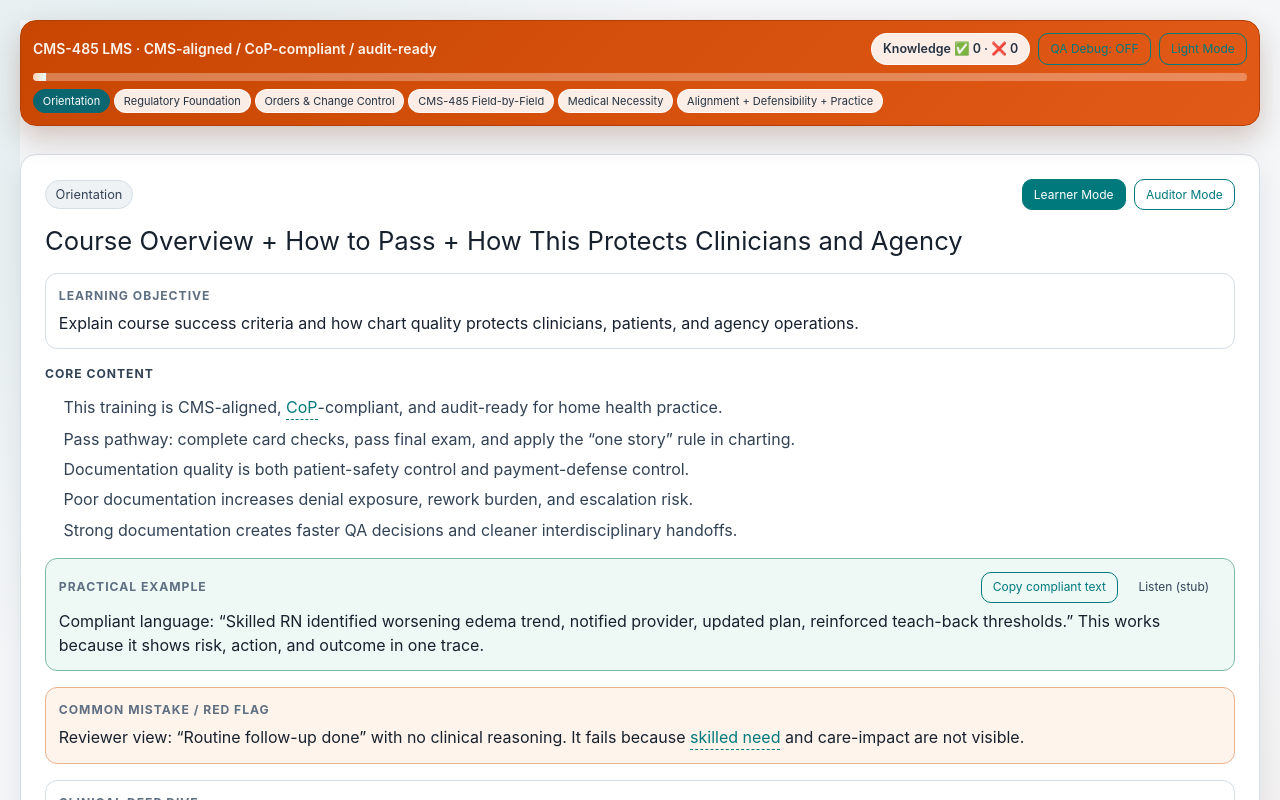
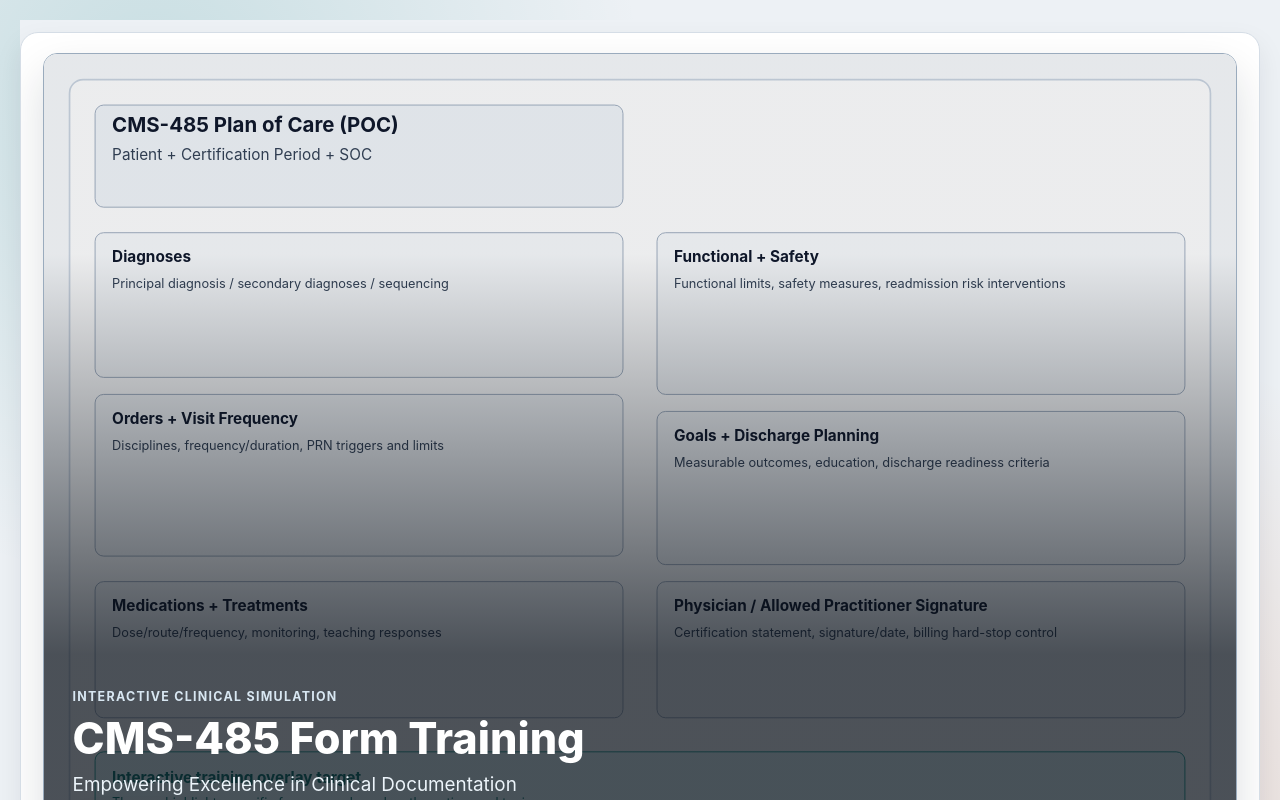
Before and after one commit to robertp-max/CSM-485-Form, a React (Vite) app: page / in a window 1280 px wide. Shown: the top 800 px of the page. Built offline with nearby package versions, Linux system fonts and the light colour scheme.

Commit message:
feat: hero-first LMS styling polish and accessible glossary tooltips

```diff
--- a/src/App.css
+++ b/src/App.css
@@ -1,10 +1,10 @@
 .app-shell {
-  width: min(980px, 100%);
+  width: min(1120px, 100%);
   margin: 0 auto;
   position: relative;
   z-index: 1;
   display: grid;
-  gap: 1rem;
+  gap: 0.85rem;
 }
 
 .night-sky {
@@ -60,6 +60,11 @@ body {
   display: grid;
   gap: 0.7rem;
   box-shadow: var(--shadow-card);
+}
+
+.sticky.top-0 {
+  background: linear-gradient(180deg, var(--bg-surface), color-mix(in oklab, var(--bg-surface) 92%, #0a111c 8%));
+  border-color: var(--border-strong);
 }
 
 [data-theme='light'] .app-shell {
@@ -132,11 +137,85 @@ body {
   overflow: hidden;
   background: var(--bg-card);
   border: 1px solid var(--border-subtle);
-  border-radius: 16px;
+  border-radius: 18px;
   box-shadow: var(--shadow-card);
-  padding: 1.5rem;
+  padding: 1.25rem 1.4rem;
   text-align: left;
   transition: transform 180ms ease, box-shadow 220ms ease, border-color 180ms ease;
+}
+
+.hero-start {
+  position: relative;
+  border-radius: 14px;
+  overflow: hidden;
+  min-height: clamp(300px, 52vh, 520px);
+  border: 1px solid var(--border-strong);
+  box-shadow: var(--shadow-float);
+}
+
+.hero-start-image {
+  width: 100%;
+  height: 100%;
+  display: block;
+  object-fit: cover;
+}
+
+.hero-start-overlay {
+  position: absolute;
+  inset: 0;
+  display: grid;
+  align-content: end;
+  gap: 0.5rem;
+  padding: clamp(1rem, 2.2vw, 1.8rem);
+  background: linear-gradient(180deg, rgba(10, 20, 34, 0.08) 24%, rgba(8, 15, 24, 0.72) 72%);
+}
+
+.hero-start-kicker {
+  margin: 0;
+  color: #d8e7f2;
+  font-size: 0.78rem;
+  letter-spacing: 0.1em;
+  text-transform: uppercase;
+  font-weight: 700;
+}
+
+.hero-start-title {
+  margin: 0;
+  color: #ffffff;
+  font-size: clamp(1.6rem, 4vw, 2.7rem);
+  line-height: 1.1;
+  font-weight: 800;
+}
+
+.hero-start-subtitle {
+  margin: 0;
+  color: #ecf4fa;
+  font-size: clamp(0.95rem, 2vw, 1.18rem);
+}
+
+.hero-start-cta {
+  justify-self: start;
+  margin-top: 0.5rem;
+  padding: 0.66rem 1.1rem;
+  border-radius: 999px;
+  background: #c74601;
+  color: #ffffff;
+  border: 1px solid #c74601;
+  font-weight: 700;
+  font-size: 0.9rem;
+  box-shadow: 0 8px 24px rgba(199, 70, 1, 0.34);
+  transition: transform 160ms ease, box-shadow 160ms ease, background-color 160ms ease;
+}
+
+.hero-start-cta:hover {
+  transform: translateY(-1px);
+  background: #ad3d01;
+  box-shadow: 0 12px 28px rgba(199, 70, 1, 0.44);
+}
+
+.hero-start-cta:active {
+  transform: scale(0.98);
+  background: #8f3301;
 }
 
 .training-card::before {
@@ -178,21 +257,30 @@ body {
 
 .progress-fill {
   height: 100%;
-  background: linear-gradient(90deg, var(--brand-primary), var(--brand-secondary));
+  background: linear-gradient(90deg, #00797d 12%, #c74601 100%);
 }
 
 .section-chip {
   border-radius: 999px;
-  padding: 0.18rem 0.55rem;
-  background: var(--bg-card-muted);
+  padding: 0.22rem 0.62rem;
+  background: color-mix(in oklab, var(--bg-surface) 92%, #0c1624 8%);
   color: var(--text-secondary);
   border: 1px solid var(--border-subtle);
+  transition: transform 150ms ease, border-color 150ms ease, color 150ms ease, background-color 150ms ease;
+}
+
+.section-chip:hover {
+  transform: translateY(-1px);
+  border-color: var(--brand-secondary);
+  color: var(--text-primary);
 }
 
 .section-chip.active {
-  background: var(--brand-secondary);
+  background: var(--bg-surface);
   color: #ffffff;
   border-color: var(--brand-secondary);
+  color: var(--brand-secondary);
+  box-shadow: inset 0 -2px 0 0 var(--brand-secondary);
 }
 
 .card-top-row {
@@ -254,21 +342,19 @@ h1 {
   display: grid;
   gap: 0.4rem;
   border: 1px solid var(--border-subtle);
-  background: var(--bg-card);
+  background: var(--bg-surface);
 }
 
 .objective-box {
-  background: var(--bg-card);
+  border-left: 3px solid var(--brand-secondary);
 }
 
 .example-box {
-  background: var(--status-success-bg);
-  border-color: var(--status-success-border);
+  border-left: 3px solid var(--brand-secondary);
 }
 
 .red-flag-box {
-  background: var(--status-warning-bg);
-  border-color: var(--status-warning-border);
+  border-left: 3px solid var(--brand-primary);
 }
 
 .section-label {
@@ -348,8 +434,9 @@ h1 {
 
 .option-btn.selected {
   border-color: var(--brand-primary);
-  background: var(--wash-brand-primary-strong);
+  background: color-mix(in oklab, var(--bg-surface) 88%, #c74601 12%);
   color: var(--text-primary);
+  box-shadow: inset 0 0 0 1px color-mix(in oklab, #c74601 68%, transparent 32%);
 }
 
 .success-note {
@@ -375,6 +462,7 @@ h1 {
   grid-template-columns: 1fr auto 1fr;
   align-items: center;
   gap: 0.8rem;
+  border-color: var(--border-strong);
 }
 
 .nav-footer > button:first-child {
@@ -394,9 +482,9 @@ h1 {
 
 .nav-logo {
   width: auto;
-  height: 34px;
+  height: 30px;
   object-fit: contain;
-  opacity: 0.92;
+  opacity: 0.95;
 }
 
 button {
@@ -429,6 +517,8 @@ button:disabled {
 .primary {
   background: var(--brand-primary);
   color: var(--text-on-brand);
+  border-color: var(--brand-primary);
+  box-shadow: 0 8px 22px rgba(199, 70, 1, 0.28);
 }
 
 .primary:hover:not(:disabled) {
@@ -436,6 +526,7 @@ button:disabled {
 }
 
 .primary:active:not(:disabled) {
+  transform: scale(0.98);
   background: var(--brand-primary-pressed);
 }
 
@@ -446,11 +537,14 @@ button:disabled {
 }
 
 .secondary:hover:not(:disabled) {
-  background: var(--wash-brand-secondary-strong);
+  background: var(--brand-secondary);
+  color: var(--text-on-brand);
 }
 
 .secondary:active:not(:disabled) {
-  background: var(--wash-brand-secondary-pressed);
+  transform: scale(0.98);
+  background: var(--brand-secondary-pressed);
+  color: var(--text-on-brand);
 }
 
 .tertiary {
@@ -521,7 +615,7 @@ button:disabled {
 
 .checklist-item.active {
   border-color: var(--brand-secondary);
-  background: var(--wash-brand-secondary-strong);
+  background: color-mix(in oklab, var(--bg-surface) 88%, #00797d 12%);
   color: var(--text-primary);
 }
 
@@ -534,13 +628,13 @@ button:disabled {
 }
 
 .status-card.status-success {
-  background: var(--status-success-bg);
+  background: var(--bg-surface);
   border-color: var(--status-success-border);
   color: var(--status-success-text);
 }
 
 .status-card.status-warning {
-  background: var(--status-warning-bg);
+  background: var(--bg-surface);
   border-color: var(--status-warning-border);
   color: var(--status-warning-text);
 }
@@ -580,7 +674,7 @@ button:disabled {
 
 .glossary-term-trigger {
   border: 0;
-  border-bottom: 1px dashed var(--brand-secondary);
+  border-bottom: 1px dashed color-mix(in oklab, var(--brand-secondary) 80%, #ffffff 20%);
   border-radius: 0;
   padding: 0;
   margin: 0;
@@ -605,8 +699,8 @@ button:disabled {
   transform: translateY(-100%) scale(0.98);
   transform-origin: left bottom;
   border-radius: 0.375rem;
-  border: 1px solid var(--border-subtle);
-  background: var(--bg-card);
+  border: 1px solid var(--brand-secondary);
+  background: var(--bg-surface);
   color: var(--text-secondary);
   box-shadow: var(--shadow-float);
   padding: 0.55rem 0.65rem;
--- a/src/App.tsx
+++ b/src/App.tsx
@@ -40,6 +40,7 @@ type Hotspot = {
 
 const RESUME_KEY = 'cms485-course-progress-v3'
 const THEME_KEY = 'cms485-theme'
+const INTRO_SCREEN_INDEX = -1
 
 const cms485Hotspots: Hotspot[] = [
   { id: 'patient-cert', label: 'Patient + Certification', description: 'Identifiers, SOC, cert period, and timeline consistency.', x: 4, y: 6, w: 42, h: 12 },
@@ -56,7 +57,7 @@ const parseResumeState = (): ResumeState => {
     const raw = window.localStorage.getItem(RESUME_KEY)
     if (!raw) {
       return {
-        screenIndex: 0,
+        screenIndex: INTRO_SCREEN_INDEX,
         cardAnswers: {},
         finalExamAnswers: {},
         finalExamSubmitted: false,
@@ -68,7 +69,7 @@ const parseResumeState = (): ResumeState => {
 
     const parsed = JSON.parse(raw) as ResumeState
     return {
-      screenIndex: Number.isFinite(parsed.screenIndex) ? parsed.screenIndex : 0,
+      screenIndex: Number.isFinite(parsed.screenIndex) ? parsed.screenIndex : INTRO_SCREEN_INDEX,
       cardAnswers: parsed.cardAnswers ?? {},
       finalExamAnswers: parsed.finalExamAnswers ?? {},
       finalExamSubmitted: parsed.finalExamSubmitted ?? false,
@@ -78,7 +79,7 @@ const parseResumeState = (): ResumeState => {
     }
   } catch {
     return {
-      screenIndex: 0,
+      screenIndex: INTRO_SCREEN_INDEX,
       cardAnswers: {},
       finalExamAnswers: {},
       finalExamSubmitted: false,
@@ -175,7 +176,7 @@ function App() {
   const completionScreenIndex = totalLearningScreens + 2
   const totalScreens = totalLearningScreens + 3
 
-  const inLearningFlow = screenIndex < totalLearningScreens
+  const inLearningFlow = screenIndex >= 0 && screenIndex < totalLearningScreens
   const currentCard: CardData | null = inLearningFlow ? learningCards[Math.floor(screenIndex / 2)] : null
   const isKnowledgeScreen = inLearningFlow && screenIndex % 2 === 1
   const isContentScreen = inLearningFlow && !isKnowledgeScreen
@@ -220,7 +221,7 @@ function App() {
           ? finalExamPassed
           : screenIndex < completionScreenIndex
 
-  const canGoPrev = qaDebugMode ? screenIndex > 0 : screenIndex > 0 && !(isKnowledgeScreen && !currentCardCorrect)
+  const canGoPrev = qaDebugMode ? screenIndex > INTRO_SCREEN_INDEX : screenIndex > 0 && !(isKnowledgeScreen && !currentCardCorrect)
   const canCompleteTraining = qaDebugMode ? true : allKnowledgeChecksCompleted && finalExamPassed
 
   const formExplorerRef = useRef<HTMLDivElement | null>(null)
@@ -306,7 +307,7 @@ function App() {
   }
 
   const resetProgress = () => {
-    setScreenIndex(0)
+    setScreenIndex(INTRO_SCREEN_INDEX)
     setCardAnswers({})
     setFinalExamAnswers({})
     setFinalExamSubmitted(false)
@@ -345,7 +346,9 @@ function App() {
     <main className="app-shell bg-page text-primary animate-fade-in-up">
       {darkMode ? <NightSky /> : null}
 
-      <section className="sticky top-0 z-30 rounded-2xl border border-subtle bg-surface p-3 shadow-card backdrop-blur">
+      {screenIndex !== INTRO_SCREEN_INDEX ? (
+        <>
+          <section className="instrument-strip sticky top-0 z-30 rounded-2xl border border-subtle bg-surface p-3 shadow-card backdrop-blur">
             <div className="mb-2 flex flex-wrap items-center justify-between gap-2">
               <p className="text-sm font-semibold text-primary">CMS-485 LMS · CMS-aligned / CoP-compliant / audit-ready</p>
               <div className="flex flex-wrap gap-2">
@@ -364,7 +367,7 @@ function App() {
                 <motion.div
                   className="progress-fill"
                   animate={{ width: `${((screenIndex + 1) / totalScreens) * 100}%` }}
-              transition={{ type: 'spring', stiffness: 140, damping: 22 }}
+                  transition={{ duration: 0.18, ease: 'easeOut' }}
                 />
               </div>
               <div className="flex flex-wrap gap-1 text-[11px] text-muted">
@@ -388,6 +391,8 @@ function App() {
               <p>Screen {screenIndex + 1} of {totalScreens} · Keyboard: ← → · Focus-safe controls</p>
             </div>
           </section>
+        </>
+      ) : null}
 
       <AnimatePresence mode="wait">
         <motion.section
@@ -400,6 +405,22 @@ function App() {
           role="region"
           aria-live="polite"
         >
+          {screenIndex === INTRO_SCREEN_INDEX ? (
+            <section className="hero-start" aria-label="Course intro">
+              <img className="hero-start-image" src="/branding/cms-485-form.svg" alt="CMS-485 Form Training" />
+              <div className="hero-start-overlay">
+                <p className="hero-start-kicker">Interactive Clinical Simulation</p>
+                <h1 className="hero-start-title">CMS-485 Form Training</h1>
+                <p className="hero-start-subtitle">Empowering Excellence in Clinical Documentation</p>
+                <button type="button" className="hero-start-cta" onClick={() => setScreenIndex(0)}>
+                  Begin Simulation
+                </button>
+              </div>
+            </section>
+          ) : null}
+
+          {screenIndex !== INTRO_SCREEN_INDEX ? (
+            <>
           {currentCard && isContentScreen ? (
             <>
               <div className="card-top-row">
@@ -686,7 +707,10 @@ function App() {
               {completionMessage ? <p className="completion-note">{completionMessage}</p> : null}
             </>
           ) : null}
+            </>
+          ) : null}
 
+          {screenIndex !== INTRO_SCREEN_INDEX ? (
             <footer className="card-actions nav-footer sticky bottom-0 rounded-xl border border-subtle bg-surface p-3 backdrop-blur-sm">
               <button type="button" className="secondary" onClick={() => setScreenIndex((prev) => Math.max(prev - 1, 0))} disabled={!canGoPrev}>
                 Previous
@@ -698,9 +722,12 @@ function App() {
                 Next
               </button>
             </footer>
+          ) : null}
         </motion.section>
       </AnimatePresence>
 
+      {screenIndex !== INTRO_SCREEN_INDEX ? (
+        <>
           <p className="helper-text">
             App is public when deployed (no built-in auth gate in this codebase). Debug params: <code>debugLms=1</code>, <code>completionEndpoint</code>, <code>xapiEndpoint</code>, <code>xapiAuth</code>, <code>xapiActorEmail</code>, <code>ltiTargetOrigin</code>.
           </p>
@@ -726,6 +753,8 @@ function App() {
               ) : null}
             </section>
           ) : null}
+        </>
+      ) : null}
     </main>
   )
 }
--- a/src/components/GlossaryTerm.tsx
+++ b/src/components/GlossaryTerm.tsx
@@ -1,4 +1,4 @@
-import { useState } from 'react'
+import { useId, useState } from 'react'
 import { glossary } from '../glossary'
 
 type GlossaryTermProps = {
@@ -7,6 +7,7 @@ type GlossaryTermProps = {
 
 export default function GlossaryTerm({ term }: GlossaryTermProps) {
   const [open, setOpen] = useState(false)
+  const tooltipId = useId()
   const definition = glossary[term] ?? glossary[term.toUpperCase()] ?? ''
 
   if (!definition) {
@@ -14,21 +15,29 @@ export default function GlossaryTerm({ term }: GlossaryTermProps) {
   }
 
   return (
-    <span className="glossary-term group relative inline-block">
+    <span
+      className="glossary-term group relative inline-block"
+      onMouseEnter={() => setOpen(true)}
+      onMouseLeave={() => setOpen(false)}
+    >
       <button
         type="button"
         className="glossary-term-trigger"
         aria-label={`Glossary term ${term}`}
+        aria-describedby={tooltipId}
         aria-expanded={open}
         aria-haspopup="dialog"
+        onFocus={() => setOpen(true)}
         onClick={() => setOpen((prev) => !prev)}
         onBlur={() => setOpen(false)}
       >
         {term}
       </button>
       <span
+        id={tooltipId}
         className={`glossary-tooltip ${open ? 'show' : ''}`}
         role="tooltip"
+        aria-hidden={!open}
       >
         <strong>{term}:</strong> {definition}
       </span>
--- a/src/glossary.ts
+++ b/src/glossary.ts
@@ -1,6 +1,8 @@
 export const glossary: Record<string, string> = {
   VO: 'Verbal/Oral Order: spoken order requiring written trace and timely authentication.',
   PRN: 'As-needed order requiring explicit trigger, bounds, and follow-up documentation.',
+  POC: 'Plan of Care: patient-specific clinical roadmap with measurable goals, interventions, and frequencies.',
+  HHA: 'Home Health Aide services: task-level support delivered under the supervision of skilled disciplines.',
   FTF: 'Face-to-Face encounter supporting eligibility/certification with timing and relevance controls.',
   PDGM: 'Patient-Driven Groupings Model: payment grouping framework based on clinical/coding factors.',
   CoP: 'Conditions of Participation: operational and quality requirements for Medicare-participating agencies.',
--- a/src/index.css
+++ b/src/index.css
@@ -16,19 +16,19 @@
   --brand-secondary-hover: #00696d;
   --brand-secondary-pressed: #00595d;
   --text-on-brand: #ffffff;
-  --wash-brand-primary-soft: rgba(199, 70, 1, 0.08);
-  --wash-brand-primary-strong: rgba(199, 70, 1, 0.12);
-  --wash-brand-secondary-soft: rgba(0, 121, 125, 0.08);
-  --wash-brand-secondary-strong: rgba(0, 121, 125, 0.12);
-  --wash-brand-secondary-pressed: rgba(0, 121, 125, 0.2);
-  --wash-brand-secondary-hotspot: rgba(0, 121, 125, 0.12);
-  --wash-brand-secondary-hotspot-active: rgba(0, 121, 125, 0.22);
+  --wash-brand-primary-soft: rgba(199, 70, 1, 0.14);
+  --wash-brand-primary-strong: rgba(199, 70, 1, 0.2);
+  --wash-brand-secondary-soft: rgba(0, 121, 125, 0.14);
+  --wash-brand-secondary-strong: rgba(0, 121, 125, 0.2);
+  --wash-brand-secondary-pressed: rgba(0, 121, 125, 0.3);
+  --wash-brand-secondary-hotspot: rgba(0, 121, 125, 0.2);
+  --wash-brand-secondary-hotspot-active: rgba(0, 121, 125, 0.34);
 
-  --bg-page: #f4f6f8;
+  --bg-page: #edf1f5;
   --bg-surface: #ffffff;
   --bg-card: #ffffff;
-  --bg-card-muted: #eef2f5;
-  --bg-soft-wash: rgba(0, 121, 125, 0.08);
+  --bg-card-muted: #dde5ed;
+  --bg-soft-wash: rgba(0, 121, 125, 0.16);
 
   --text-primary: #17212e;
   --text-secondary: #324255;
@@ -41,15 +41,15 @@
   --shadow-card: 0 12px 28px rgba(16, 26, 41, 0.08);
   --shadow-float: 0 20px 44px rgba(16, 26, 41, 0.14);
 
-  --status-success-bg: #eef9f6;
+  --status-success-bg: #ffffff;
   --status-success-border: #7db9a6;
-  --status-success-text: #185245;
-  --status-warning-bg: #fff4eb;
+  --status-success-text: #12473c;
+  --status-warning-bg: #ffffff;
   --status-warning-border: #e8b393;
-  --status-warning-text: #703111;
-  --status-danger-bg: #fef0f1;
+  --status-warning-text: #673016;
+  --status-danger-bg: #ffffff;
   --status-danger-border: #d5a1a5;
-  --status-danger-text: #7b2429;
+  --status-danger-text: #701f24;
 }
 
 [data-theme='dark'] {
```
Lines whose indentation alone changed are shown as unchanged.
